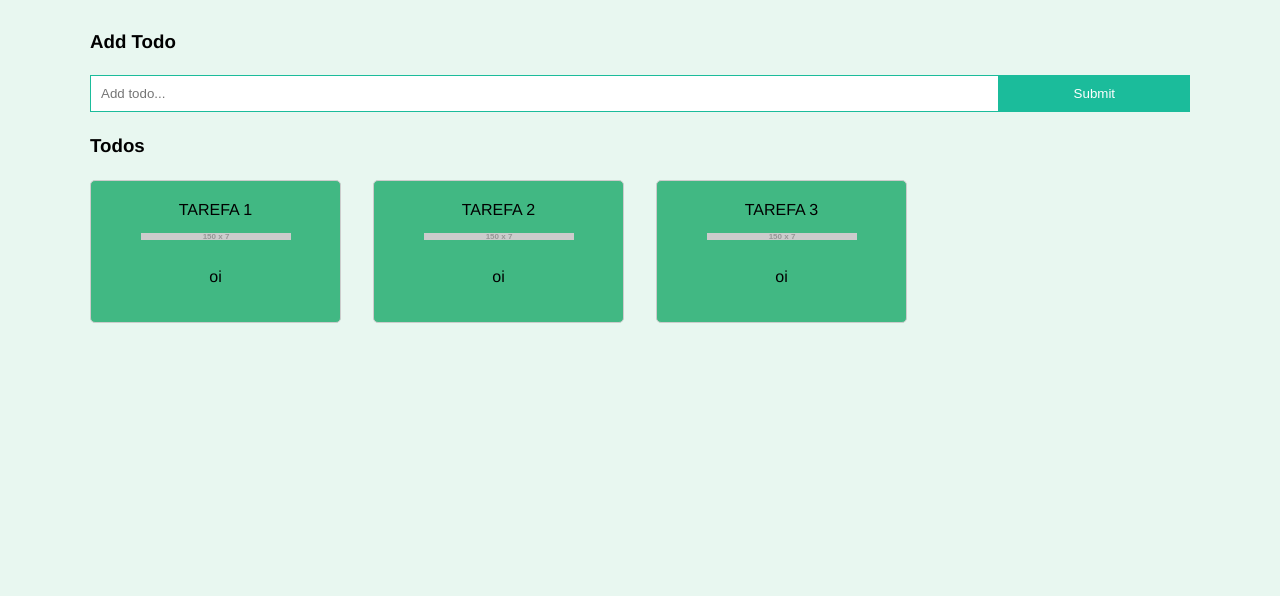
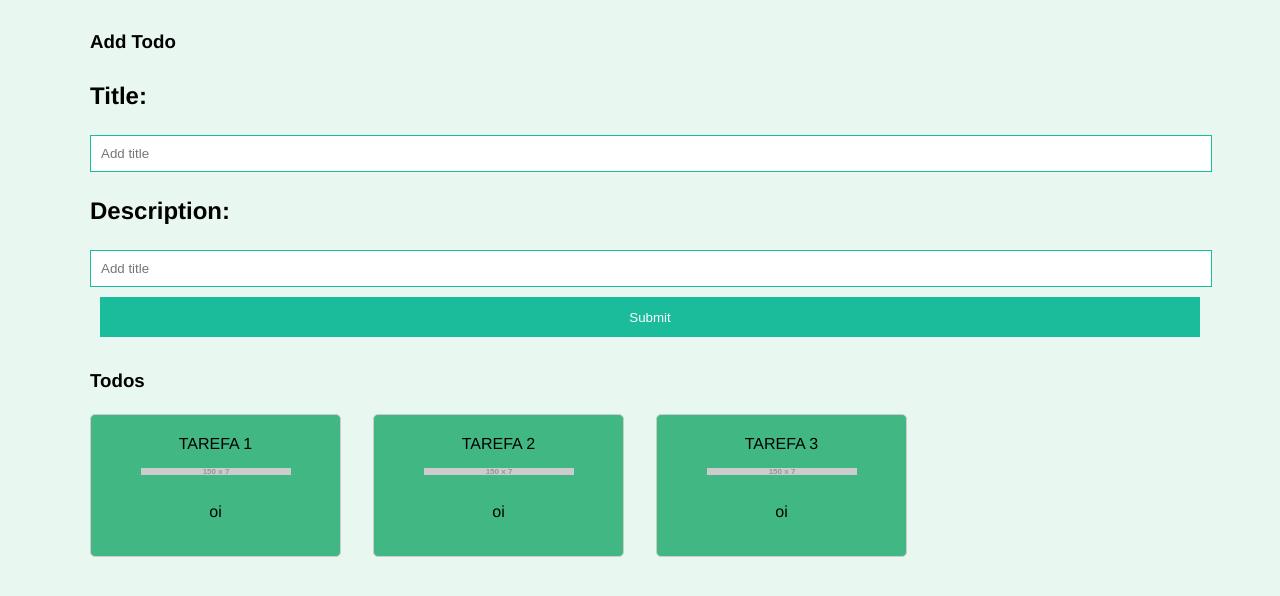
Before and after one commit to thaisviana/ExemploVuejs, a Vue app: page / in a window 1280 px wide. Shown: the top 596 px of the page. Built offline with nearby package versions, Linux system fonts and the light colour scheme.

Commit message:
add todo

```diff
--- a/src/components/AddTodo.vue
+++ b/src/components/AddTodo.vue
@@ -1,10 +1,13 @@
 <template>
   <div>
     <h3>Add Todo</h3>
-    <div class="add">
+    <div>
       <form @submit.prevent="onSubmit">
-        <input type="text" v-model="title" placeholder="Add todo...">
-        <input type="submit" value="Submit">
+        <div><h2>Title:</h2></div>
+        <div><input type="text" v-model="todo_add.title" placeholder="Add title"></div>
+        <div><h2>Description:</h2></div>
+        <div><input type="text" v-model="todo_add.description" placeholder="Add title"></div>
+        <div><input type="submit" value="Submit"></div>
       </form>
     </div>
   </div>
@@ -16,13 +19,16 @@ export default {
   name: "AddTodo",
   data() {
     return {
-      title: ""
+      todo_add :{
+        title: "",
+        description: ""
+      }
     };
   },
   methods: {
     ...mapActions(["addTodo"]),
     onSubmit() {
-      this.addTodo(this.title);
+      this.addTodo(this.todo_add);
     }
   }
 };
@@ -30,9 +36,10 @@ export default {
 
 <style scoped>
 form {
-  display: flex;
+  display: block;
 }
-input[type="text"] {
+input[type="text"],input[type="textarea"] {
+  width: 100%;
   flex: 10;
   padding: 10px;
   border: 1px solid #1BBC9B;
@@ -44,5 +51,8 @@ input[type="submit"] {
   border: 1px solid #1BBC9B;
   color: #fff;
   cursor: pointer;
+  width: 100%;
+  height: 40px;
+  margin: 10px;
 }
 </style>
--- a/src/components/Photos.vue
+++ b/src/components/Photos.vue
@@ -7,7 +7,7 @@
         :key="photo.id"
         class="todo"
       >
-        {{ photo.title }}
+        {{ photo.name }}
        <div> <img :src="photo.thumbnailUrl"/></div>
       </div>
     </div>
--- a/src/components/Todos.vue
+++ b/src/components/Todos.vue
@@ -10,6 +10,7 @@
 
         v-for="todo in allTodos"
         :key="todo.id"
+        :id="todo.id"
         class="todo"
         :class="{'is-complete':todo.completed}"
       >
--- a/src/store/modules/todos.js
+++ b/src/store/modules/todos.js
@@ -34,14 +34,14 @@ const actions = {
       commit("setTodos");
   },
 
-   addTodo({ commit }, title) {
+   addTodo({ commit }, todo_add) {
     const new_index =  state.todos.length +1
     const response =  {
             "userId": 1,
             "id": new_index ,
-            "title": title,
+            "title": todo_add.title,
             "completed": false,
-            "description" : "oi",
+            "description" : todo_add.description,
             "thumbnailUrl": "https://via.placeholder.com/150/7ff922"
           }
     commit("newTodo",response);
```
